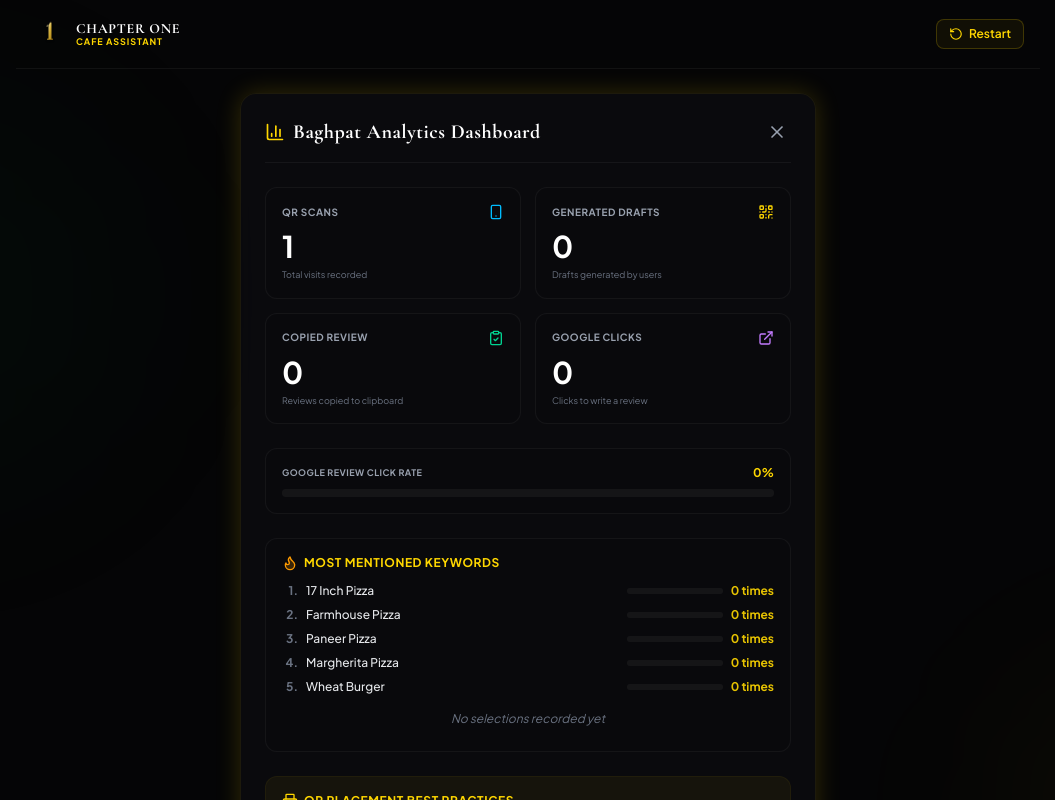
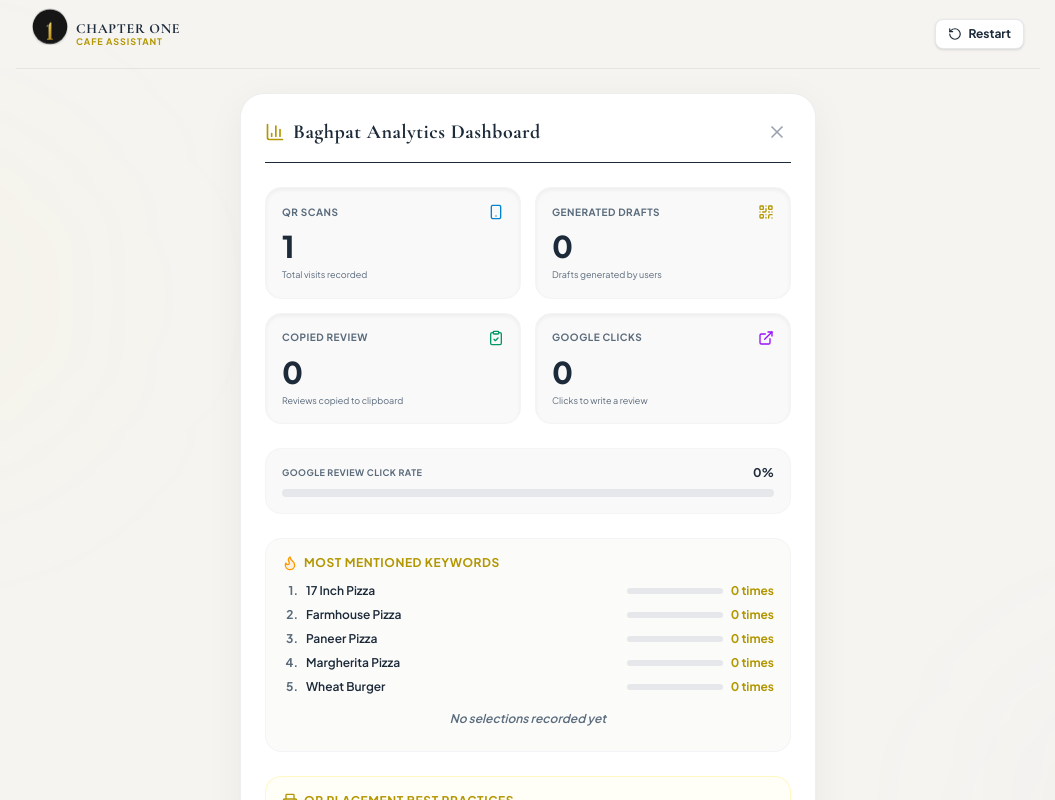
Before and after one commit to Scientist-Py/review-system, a React (Vite) app: page / in a window 1280 px wide. Both pictures are taken after a click on the button "OWNER DASHBOARD". Shown: the top 800 px of the page, without its empty margins (112-1167 px from the left). Built offline with nearby package versions, Linux system fonts and the light colour scheme; no server answers.

Commit message:
style: redesign UI/UX to match warm cream-grey food menu mockup theme

```diff
--- a/src/App.jsx
+++ b/src/App.jsx
@@ -34,14 +34,12 @@ export default function App() {
 
   // Log scan and load approved examples on mount
   useEffect(() => {
-    // 1. Record scan once per session
     const sessionRecorded = sessionStorage.getItem("scanRecorded");
     if (!sessionRecorded) {
       analytics.incrementScan();
       sessionStorage.setItem("scanRecorded", "true");
     }
 
-    // 2. Load preferences list for learning
     try {
       const stored = localStorage.getItem(PREFERENCES_KEY);
       if (stored) {
@@ -52,8 +50,8 @@ export default function App() {
     }
   }, []);
 
-  // Trigger boutique gold and silver confetti
-  const triggerGoldConfetti = () => {
+  // Trigger boutique gold, charcoal, and white confetti
+  const triggerConfetti = () => {
     try {
       const duration = 1.5 * 1000;
       const end = Date.now() + duration;
@@ -64,14 +62,14 @@ export default function App() {
           angle: 60,
           spread: 55,
           origin: { x: 0, y: 0.8 },
-          colors: ['#FFD700', '#B8860B', '#FFFFFF', '#E5E7EB']
+          colors: ['#FFD700', '#121212', '#FFFFFF', '#D4AF37']
         });
         confetti({
           particleCount: 3,
           angle: 120,
           spread: 55,
           origin: { x: 1, y: 0.8 },
-          colors: ['#FFD700', '#B8860B', '#FFFFFF', '#E5E7EB']
+          colors: ['#FFD700', '#121212', '#FFFFFF', '#D4AF37']
         });
 
         if (Date.now() < end) {
@@ -97,11 +95,9 @@ export default function App() {
     setFormData(data);
     setCurrentPage('result');
 
-    // Log review generation event in analytics
     analytics.incrementReviewGenerated(data.selectedItems);
 
     try {
-      // Pass both form details and userApprovedExamples for learning
       const response = await generateReviewDraft({
         ...data,
         userApprovedExamples
@@ -148,23 +144,17 @@ export default function App() {
   };
 
   const handlePostReviewClick = () => {
-    // 1. Trigger celebration
-    triggerGoldConfetti();
+    triggerConfetti();
 
-    // 2. Increment analytics stats
     analytics.incrementCopyClick();
     analytics.incrementGoogleClick();
 
-    // 3. Mark customer as returning for future scans & save review for learning
     try {
       localStorage.setItem("reviewGenerated", "true");
 
-      // Learning block: Save final edited review text as a future few-shot exemplar
       const latestApproved = [...userApprovedExamples];
-      // Avoid duplicate saves
       if (!latestApproved.includes(reviewText) && reviewText.trim().length > 15) {
         latestApproved.push(reviewText);
-        // Limit historical exemplars size to keep prompt compact and relevant
         const trimmedList = latestApproved.slice(-6);
         setUserApprovedExamples(trimmedList);
         localStorage.setItem(PREFERENCES_KEY, JSON.stringify(trimmedList));
@@ -173,10 +163,8 @@ export default function App() {
       console.warn("Unable to save statistics/learning preferences:", e);
     }
 
-    // 4. Open success modal instructions
     setIsSuccessOpen(true);
 
-    // 5. Open redirect in new tab after 1.5s countdown
     setTimeout(() => {
       window.open(googleReviewLink, '_blank', 'noopener,noreferrer');
       setIsSuccessOpen(false);
@@ -194,17 +182,17 @@ export default function App() {
   return (
     <div className="relative min-h-screen flex flex-col justify-between overflow-x-hidden pb-12 select-none bg-luxury-black">
 
-      {/* Decorative premium gold & green glowing orbs */}
-      <div className="absolute top-[10%] left-[-10%] w-[350px] h-[350px] bg-green-700/5 rounded-full blur-[100px] pointer-events-none" />
-      <div className="absolute bottom-[20%] right-[-10%] w-[300px] h-[300px] bg-gold-400/3 rounded-full blur-[90px] pointer-events-none" />
+      {/* Decorative premium soft glowing orbs */}
+      <div className="absolute top-[10%] left-[-10%] w-[350px] h-[350px] bg-gold-400/3 rounded-full blur-[100px] pointer-events-none" />
+      <div className="absolute bottom-[20%] right-[-10%] w-[300px] h-[300px] bg-slate-400/3 rounded-full blur-[90px] pointer-events-none" />
 
       {/* Top Navbar */}
-      <header className="w-full max-w-5xl mx-auto px-4 py-4 flex items-center justify-between border-b border-white/5 relative z-10">
+      <header className="w-full max-w-5xl mx-auto px-4 py-4 flex items-center justify-between border-b border-luxury-border relative z-10">
         <div onClick={handleReset} className="flex items-center gap-2 cursor-pointer">
           <Logo className="w-9 h-9" />
           <div className="text-left">
-            <span className="font-serif text-sm font-bold tracking-wider text-white block">CHAPTER ONE</span>
-            <span className="text-[9px] font-sans font-bold text-gold-400 tracking-widest uppercase block -mt-1">Cafe Assistant</span>
+            <span className="font-serif text-sm font-bold tracking-wider text-luxury-textLight block">CHAPTER ONE</span>
+            <span className="text-[9px] font-sans font-bold text-gold-600 tracking-widest uppercase block -mt-1">Cafe Assistant</span>
           </div>
         </div>
 
@@ -212,7 +200,7 @@ export default function App() {
         {(currentPage !== 'landing' || showDashboard) && (
           <button
             onClick={handleReset}
-            className="flex items-center gap-1.5 py-1.5 px-3 rounded-lg border border-gold-400/20 bg-gold-400/5 text-xs text-gold-400 hover:bg-gold-400/10 hover:border-gold-400/40 active:scale-95 transition-all cursor-pointer font-semibold"
+            className="flex items-center gap-1.5 py-1.5 px-3 rounded-lg border border-gray-200 bg-white text-xs text-luxury-textLight hover:bg-gray-50 active:scale-95 transition-all cursor-pointer font-bold shadow-sm"
           >
             <RotateCcw className="w-3.5 h-3.5" />
             <span>Restart</span>
@@ -270,7 +258,7 @@ export default function App() {
 
       {/* Brand Compliance Footer */}
       <footer className="w-full text-center px-4 mt-8 relative z-10">
-        <p className="text-[9px] font-sans font-semibold text-gray-500 leading-relaxed max-w-xs mx-auto">
+        <p className="text-[9px] font-sans font-semibold text-luxury-textMuted leading-relaxed max-w-xs mx-auto">
           &copy; 2026 Chapter One Cafe Baghpat. Powered by Google Gemini API.
           The assistant will never post directly to Google Reviews. All stars and final submissions are done manually by customers.
         </p>
--- a/src/components/Dashboard.jsx
+++ b/src/components/Dashboard.jsx
@@ -1,12 +1,11 @@
 import React, { useState, useEffect } from 'react';
 import { analytics } from '../utils/analytics';
-import { QrCode, BarChart3, Users, Flame, RefreshCcw, X, Smartphone, ClipboardCheck, ExternalLink, Printer } from 'lucide-react';
+import { QrCode, BarChart3, Smartphone, Flame, RefreshCcw, X, ClipboardCheck, ExternalLink, Printer } from 'lucide-react';
 
 export default function Dashboard({ onClose }) {
   const [stats, setStats] = useState(analytics.getStats());
 
   useEffect(() => {
-    // Refresh stats on load
     setStats(analytics.getStats());
   }, []);
 
@@ -18,19 +17,19 @@ export default function Dashboard({ onClose }) {
   };
 
   return (
-    <div className="w-full max-w-xl mx-auto p-6 rounded-2xl border border-luxury-border bg-luxury-card backdrop-blur-md shadow-gold-glow-lg text-white animate-slide-up space-y-6">
+    <div className="w-full max-w-xl mx-auto p-6 rounded-3xl border border-luxury-border bg-white shadow-gold-glow-lg text-luxury-textLight animate-slide-up space-y-6">
 
       {/* Dashboard Header */}
-      <div className="flex items-center justify-between pb-4 border-b border-white/5">
+      <div className="flex items-center justify-between pb-4 border-b border-gray-150">
         <div className="flex items-center gap-2">
-          <BarChart3 className="w-5 h-5 text-gold-400" />
-          <h2 className="font-serif text-xl font-bold tracking-wide">
+          <BarChart3 className="w-5 h-5 text-gold-600" />
+          <h2 className="font-serif text-xl font-bold tracking-wide text-luxury-textLight">
             Baghpat Analytics Dashboard
           </h2>
         </div>
         <button
           onClick={onClose}
-          className="p-1 rounded-lg text-gray-400 hover:text-white hover:bg-white/5 transition-all cursor-pointer"
+          className="p-1 rounded-lg text-gray-400 hover:text-luxury-textLight hover:bg-gray-100 transition-all cursor-pointer"
           aria-label="Close Dashboard"
         >
           <X className="w-5 h-5" />
@@ -40,107 +39,107 @@ export default function Dashboard({ onClose }) {
       {/* Grid of Key Stats */}
       <div className="grid grid-cols-2 gap-3.5">
         {/* Scans */}
-        <div className="p-4 rounded-xl border border-white/5 bg-luxury-glass/50 flex flex-col justify-between">
-          <div className="flex items-center justify-between text-gray-400">
-            <span className="text-[10px] uppercase font-bold tracking-wider">QR Scans</span>
-            <Smartphone className="w-4 h-4 text-sky-400" />
+        <div className="p-4 rounded-2xl border border-gray-100 bg-[#F2F1EF]/40 shadow-inner flex flex-col justify-between">
+          <div className="flex items-center justify-between text-luxury-textMuted font-bold">
+            <span className="text-[10px] uppercase tracking-wider">QR Scans</span>
+            <Smartphone className="w-4 h-4 text-sky-600" />
           </div>
-          <p className="text-3xl font-sans font-bold text-white mt-2">{stats.qrScans}</p>
-          <span className="text-[9px] text-gray-500 mt-1">Total visits recorded</span>
+          <p className="text-3xl font-sans font-extrabold text-luxury-textLight mt-2">{stats.qrScans}</p>
+          <span className="text-[9px] text-luxury-textMuted mt-1">Total visits recorded</span>
         </div>
 
         {/* Generated */}
-        <div className="p-4 rounded-xl border border-white/5 bg-luxury-glass/50 flex flex-col justify-between">
-          <div className="flex items-center justify-between text-gray-400">
-            <span className="text-[10px] uppercase font-bold tracking-wider">Generated Drafts</span>
-            <QrCode className="w-4 h-4 text-gold-400" />
+        <div className="p-4 rounded-2xl border border-gray-100 bg-[#F2F1EF]/40 shadow-inner flex flex-col justify-between">
+          <div className="flex items-center justify-between text-luxury-textMuted font-bold">
+            <span className="text-[10px] uppercase tracking-wider">Generated Drafts</span>
+            <QrCode className="w-4 h-4 text-gold-600" />
           </div>
-          <p className="text-3xl font-sans font-bold text-white mt-2">{stats.reviewsGenerated}</p>
-          <span className="text-[9px] text-gray-500 mt-1">Drafts generated by users</span>
+          <p className="text-3xl font-sans font-extrabold text-luxury-textLight mt-2">{stats.reviewsGenerated}</p>
+          <span className="text-[9px] text-luxury-textMuted mt-1">Drafts generated by users</span>
         </div>
 
         {/* Copied */}
-        <div className="p-4 rounded-xl border border-white/5 bg-luxury-glass/50 flex flex-col justify-between">
-          <div className="flex items-center justify-between text-gray-400">
-            <span className="text-[10px] uppercase font-bold tracking-wider">Copied Review</span>
-            <ClipboardCheck className="w-4 h-4 text-emerald-400" />
+        <div className="p-4 rounded-2xl border border-gray-100 bg-[#F2F1EF]/40 shadow-inner flex flex-col justify-between">
+          <div className="flex items-center justify-between text-luxury-textMuted font-bold">
+            <span className="text-[10px] uppercase tracking-wider">Copied Review</span>
+            <ClipboardCheck className="w-4 h-4 text-emerald-600" />
           </div>
-          <p className="text-3xl font-sans font-bold text-white mt-2">{stats.copyClicks}</p>
-          <span className="text-[9px] text-gray-500 mt-1">Reviews copied to clipboard</span>
+          <p className="text-3xl font-sans font-extrabold text-luxury-textLight mt-2">{stats.copyClicks}</p>
+          <span className="text-[9px] text-luxury-textMuted mt-1">Reviews copied to clipboard</span>
         </div>
 
         {/* Redirect Clicks */}
-        <div className="p-4 rounded-xl border border-white/5 bg-luxury-glass/50 flex flex-col justify-between">
-          <div className="flex items-center justify-between text-gray-400">
-            <span className="text-[10px] uppercase font-bold tracking-wider">Google Clicks</span>
-            <ExternalLink className="w-4 h-4 text-purple-400" />
+        <div className="p-4 rounded-2xl border border-gray-100 bg-[#F2F1EF]/40 shadow-inner flex flex-col justify-between">
+          <div className="flex items-center justify-between text-luxury-textMuted font-bold">
+            <span className="text-[10px] uppercase tracking-wider">Google Clicks</span>
+            <ExternalLink className="w-4 h-4 text-purple-600" />
           </div>
-          <p className="text-3xl font-sans font-bold text-white mt-2">{stats.googleClicks}</p>
-          <span className="text-[9px] text-gray-500 mt-1">Clicks to write a review</span>
+          <p className="text-3xl font-sans font-extrabold text-luxury-textLight mt-2">{stats.googleClicks}</p>
+          <span className="text-[9px] text-luxury-textMuted mt-1">Clicks to write a review</span>
         </div>
       </div>
 
       {/* Conversion Rate Meter */}
-      <div className="p-4 rounded-xl border border-white/5 bg-luxury-glass/50 space-y-2">
-        <div className="flex justify-between items-center text-xs font-sans">
-          <span className="text-gray-400 font-bold uppercase tracking-wider text-[9px]">Google Review Click Rate</span>
-          <span className="text-gold-400 font-bold">
+      <div className="p-4 rounded-2xl border border-gray-100 bg-[#F2F1EF]/40 space-y-2">
+        <div className="flex justify-between items-center text-xs font-sans font-bold">
+          <span className="text-luxury-textMuted uppercase tracking-wider text-[9px]">Google Review Click Rate</span>
+          <span className="text-gold-650">
             {stats.qrScans > 0 ? Math.round((stats.googleClicks / stats.qrScans) * 100) : 0}%
           </span>
         </div>
-        <div className="w-full bg-white/5 h-2 rounded-full overflow-hidden">
+        <div className="w-full bg-gray-200 h-2 rounded-full overflow-hidden">
           <div
-            className="bg-gold-400 h-full rounded-full transition-all duration-500"
+            className="bg-gold-500 h-full rounded-full transition-all duration-500"
             style={{ width: `${stats.qrScans > 0 ? Math.min(100, Math.round((stats.googleClicks / stats.qrScans) * 100)) : 0}%` }}
           />
         </div>
       </div>
 
       {/* Popular Checklist Keywords (Most Mentioned) */}
-      <div className="p-4 rounded-xl border border-white/5 bg-luxury-glass/50 space-y-3">
-        <h3 className="text-xs uppercase font-bold tracking-wider text-gold-400 flex items-center gap-1.5">
-          <Flame className="w-4 h-4 text-amber-500 fill-amber-500/20" />
+      <div className="p-4 rounded-2xl border border-gray-100 bg-[#F2F1EF]/30 space-y-3">
+        <h3 className="text-xs uppercase font-bold tracking-wider text-gold-600 flex items-center gap-1.5">
+          <Flame className="w-4 h-4 text-amber-500 fill-amber-500/10" />
           Most Mentioned Keywords
         </h3>
-        <div className="space-y-2">
+        <div className="space-y-2 font-semibold">
           {stats.dishesRanking.slice(0, 5).map((dish, index) => (
             <div key={dish.name} className="flex items-center justify-between text-xs font-sans">
               <div className="flex items-center gap-2">
-                <span className="w-4 text-gray-500 font-bold text-right">{index + 1}.</span>
-                <span className="text-gray-200 font-medium">{dish.name}</span>
+                <span className="w-4 text-luxury-textMuted font-bold text-right">{index + 1}.</span>
+                <span className="text-luxury-textLight">{dish.name}</span>
               </div>
               <div className="flex items-center gap-2">
-                <div className="w-24 bg-white/5 h-1.5 rounded-full overflow-hidden hidden sm:block">
+                <div className="w-24 bg-gray-200 h-1.5 rounded-full overflow-hidden hidden sm:block">
                   <div
-                    className="bg-gold-400 h-full rounded-full"
+                    className="bg-gold-450 h-full rounded-full"
                     style={{ width: `${stats.reviewsGenerated > 0 ? (dish.count / stats.reviewsGenerated) * 100 : 0}%` }}
                   />
                 </div>
-                <span className="font-bold text-gold-400/90">{dish.count} times</span>
+                <span className="font-bold text-gold-600">{dish.count} times</span>
               </div>
             </div>
           ))}
           {stats.dishesRanking.filter(d => d.count > 0).length === 0 && (
-            <p className="text-xs text-gray-500 italic text-center py-2">No selections recorded yet</p>
+            <p className="text-xs text-luxury-textMuted italic text-center py-2">No selections recorded yet</p>
           )}
         </div>
       </div>
 
       {/* QR Code Table Placement Section */}
-      <div className="p-4 rounded-xl border border-luxury-border/60 bg-gold-400/5 space-y-3">
-        <h3 className="text-xs uppercase font-bold tracking-wider text-gold-400 flex items-center gap-1.5">
-          <Printer className="w-4 h-4 text-gold-400" />
+      <div className="p-4 rounded-2xl border border-gold-200/50 bg-gold-50/50 space-y-3">
+        <h3 className="text-xs uppercase font-bold tracking-wider text-gold-600 flex items-center gap-1.5">
+          <Printer className="w-4 h-4 text-gold-600" />
           QR Placement Best Practices
         </h3>
-        <div className="text-xs text-gray-300 font-sans leading-relaxed space-y-2">
+        <div className="text-xs text-luxury-textLight font-sans leading-relaxed space-y-2 font-semibold">
           <p>
-            Placing QR codes contextually across the cafe increases the review collection rate by up to <span className="text-white font-bold">300%</span>:
+            Placing QR codes contextually across the cafe increases the review collection rate by up to <span className="text-luxury-dark font-extrabold">300%</span>:
           </p>
-          <ul className="list-disc list-inside space-y-1 text-gray-400 pl-1">
-            <li><span className="text-white font-semibold">Dining Tables</span>: Under a mini-acrylic stand with "Loved your food? Scan to share".</li>
-            <li><span className="text-white font-semibold">Billing Counter</span>: A gold badge near the card scanner.</li>
-            <li><span className="text-white font-semibold">Menu Cards</span>: Small QR footer on the back page.</li>
-            <li><span className="text-white font-semibold">Exit Doors / Handwash</span>: "Feedback helps us grow" sign board.</li>
+          <ul className="list-disc list-inside space-y-1 text-luxury-textMuted pl-1">
+            <li><span className="text-luxury-textLight font-bold">Dining Tables</span>: Under a mini-acrylic stand with "Loved your food? Scan to share".</li>
+            <li><span className="text-luxury-textLight font-bold">Billing Counter</span>: A gold badge near the card scanner.</li>
+            <li><span className="text-luxury-textLight font-bold">Menu Cards</span>: Small QR footer on the back page.</li>
+            <li><span className="text-luxury-textLight font-bold">Exit Doors / Handwash</span>: "Feedback helps us grow" sign board.</li>
           </ul>
         </div>
       </div>
@@ -149,12 +148,12 @@ export default function Dashboard({ onClose }) {
       <div className="flex justify-between items-center pt-2">
         <button
           onClick={handleReset}
-          className="flex items-center gap-1 text-[10px] font-sans font-bold text-red-400/80 hover:text-red-400 transition-colors uppercase tracking-wider py-1 cursor-pointer"
+          className="flex items-center gap-1 text-[10px] font-sans font-bold text-red-650 hover:text-red-700 transition-colors uppercase tracking-wider py-1 cursor-pointer"
         >
           <RefreshCcw className="w-3 h-3" />
-          <span>Reset Analytics</span>
+          <span>Reset Stats</span>
         </button>
-        <span className="text-[10px] text-gray-500 font-sans">Chapter One Cafe Baghpat &copy; 2026</span>
+        <span className="text-[10px] text-luxury-textMuted font-sans font-bold">Chapter One Cafe Baghpat &copy; 2026</span>
       </div>
 
     </div>
--- a/src/components/Logo.jsx
+++ b/src/components/Logo.jsx
@@ -19,23 +19,24 @@ export default function Logo({ className = "w-20 h-20" }) {
 
           {/* Subtle drop shadow */}
           <filter id="logo-shadow" x="-20%" y="-20%" width="140%" height="140%">
-            <feDropShadow dx="0" dy="3" stdDeviation="3" floodColor="#000000" floodOpacity="0.4" />
+            <feDropShadow dx="0" dy="2" stdDeviation="2.5" floodColor="#000000" floodOpacity="0.25" />
           </filter>
         </defs>
 
         <g filter="url(#logo-shadow)">
+          {/* Black Background Circle to preserve your white/gold logo on the new light theme */}
+          <circle cx="50" cy="50" r="48" fill="#121212" />
+
           {/* 1. White Crescent 'C' */}
-          {/* Draw outer circle counter-clockwise and inner circle clockwise to cut out a tapering crescent opening on the right */}
           <path
-            d="M 46 15
-               A 34 34 0 1 0 46 85
-               A 30 30 0 1 1 46 15
+            d="M 46 17
+               A 32 32 0 1 0 46 83
+               A 28 28 0 1 1 46 17
                Z"
             fill="#FFFFFF"
           />
 
           {/* 2. Gold Serif '1' */}
-          {/* Positioned vertically in the center/right overlapping the crescent */}
           <path
             d="M 40.5 49
                L 43 49
--- a/src/index.css
+++ b/src/index.css
@@ -12,20 +12,20 @@
   --color-gold-800: #4D4100;
   --color-gold-900: #1A1600;
 
-  --color-luxury-black: #050506;
-  --color-luxury-dark: #0A0A0D;
-  --color-luxury-card: rgba(13, 13, 16, 0.75);
-  --color-luxury-glass: rgba(10, 10, 12, 0.65);
-  --color-luxury-border: rgba(255, 215, 0, 0.08);
-  --color-luxury-borderHover: rgba(255, 215, 0, 0.25);
-  --color-luxury-textMuted: #9CA3AF;
-  --color-luxury-textLight: #E5E7EB;
+  --color-luxury-black: #F5F4F1;      /* Light Warm Cream-Grey Background */
+  --color-luxury-dark: #121212;       /* Matte Black Primary/Selected Buttons */
+  --color-luxury-card: #FFFFFF;       /* Pure White Card panels */
+  --color-luxury-glass: rgba(255, 255, 255, 0.92);
+  --color-luxury-border: rgba(18, 18, 18, 0.07);
+  --color-luxury-borderHover: rgba(18, 18, 18, 0.15);
+  --color-luxury-textMuted: #5A6B7C;  /* Slate Muted Text */
+  --color-luxury-textLight: #1C2A39;  /* Deep Charcoal Header Text */
 
   --font-serif: 'Cormorant Garamond', Georgia, serif;
   --font-sans: 'Plus Jakarta Sans', 'Inter', sans-serif;
 
-  --shadow-gold-glow: 0 0 15px rgba(255, 215, 0, 0.08);
-  --shadow-gold-glow-lg: 0 0 25px rgba(255, 215, 0, 0.18);
+  --shadow-gold-glow: 0 8px 30px rgba(18, 18, 18, 0.03), 0 1px 3px rgba(18, 18, 18, 0.01);
+  --shadow-gold-glow-lg: 0 10px 40px rgba(18, 18, 18, 0.05), 0 2px 8px rgba(18, 18, 18, 0.02);
 
   --animate-fade-in: fadeIn 0.5s ease-out forwards;
   --animate-slide-up: slideUp 0.6s cubic-bezier(0.16, 1, 0.3, 1) forwards;
@@ -42,7 +42,7 @@
   }
   @keyframes pulseSubtle {
     0%, 100% { opacity: 1; }
-    50% { opacity: 0.6; }
+    50% { opacity: 0.75; }
   }
   @keyframes float {
     0%, 100% { transform: translateY(0px); }
@@ -59,11 +59,11 @@
 }
 
 body {
-  background-color: #050506;
+  background-color: #F5F4F1;
   background-image:
-    radial-gradient(at 0% 0%, rgba(255, 215, 0, 0.02) 0px, transparent 50%),
-    radial-gradient(at 100% 100%, rgba(255, 215, 0, 0.02) 0px, transparent 50%);
-  color: #E5E7EB;
+    radial-gradient(at 0% 0%, rgba(197, 168, 128, 0.03) 0px, transparent 50%),
+    radial-gradient(at 100% 100%, rgba(18, 18, 18, 0.02) 0px, transparent 50%);
+  color: #1C2A39;
   font-family: 'Plus Jakarta Sans', 'Inter', sans-serif;
   min-height: 100vh;
   overflow-x: hidden;
@@ -76,15 +76,15 @@ body {
 }
 
 ::-webkit-scrollbar-track {
-  background: rgba(255, 255, 255, 0.02);
+  background: rgba(18, 18, 18, 0.01);
   border-radius: 10px;
 }
 
 ::-webkit-scrollbar-thumb {
-  background: rgba(255, 215, 0, 0.15);
+  background: rgba(18, 18, 18, 0.12);
   border-radius: 10px;
 }
 
 ::-webkit-scrollbar-thumb:hover {
-  background: rgba(255, 215, 0, 0.35);
+  background: rgba(18, 18, 18, 0.25);
 }
```
Also changed, not shown: src/components/GeneratedReview.jsx (+23 -32 lines), src/components/LandingSection.jsx (+15 -16 lines), src/components/ReviewForm.jsx (+35 -35 lines), src/components/SuccessPopup.jsx (+10 -10 lines).
